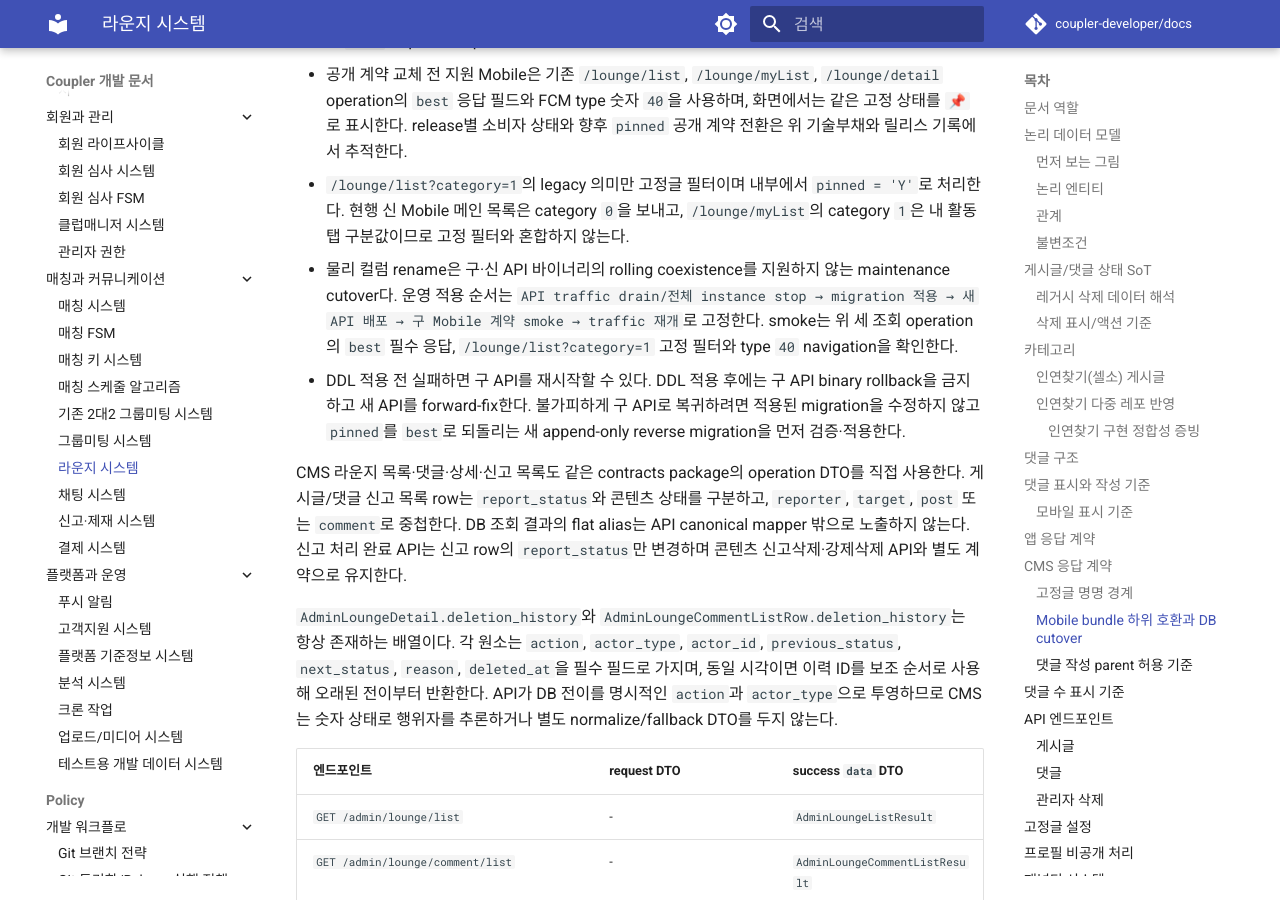
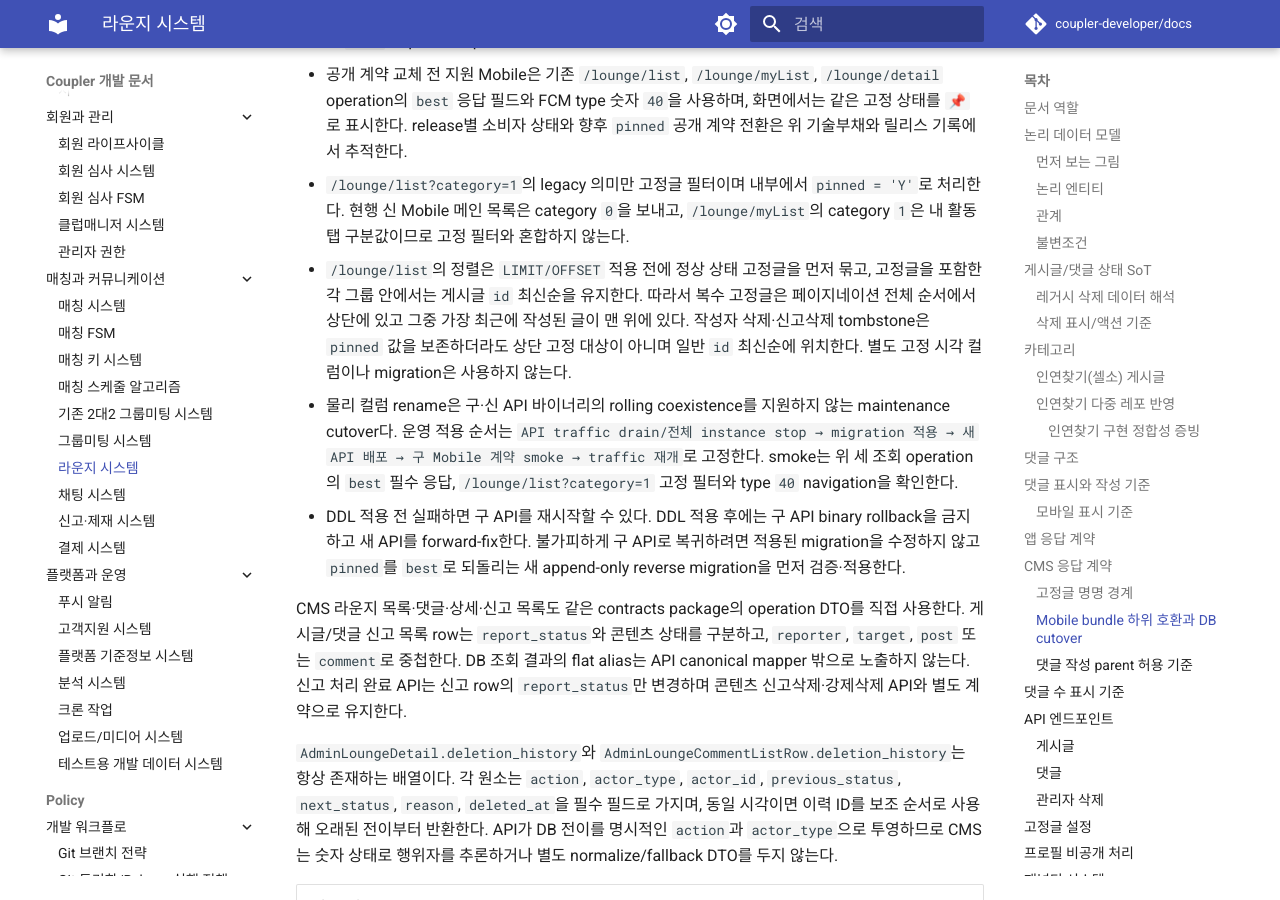
Before and after one commit to coupler-developer/docs, an MkDocs documentation site: the page built from content/architecture/lounge-system.md, in a window 1280 px wide and 900 px high, scrolled down 9307 px. Built offline with MkDocs 1.6.1 and Material for MkDocs 9.7.7, drawn with Linux system fonts in a browser that asks for light colours; comment, search, counter and statistics services are not loaded.

Commit message:
docs: 라운지 고정글 정렬 계약 명시 (#194)
* docs: 라운지 고정글 정렬 계약

* docs: 고정글 정렬 배포 경계를 명확화

Reason: pinned_at migration과 구 API가 함께 존재하는 짧은 구간의 쓰기 조건을 정확히 남길 필요가 있었다.

Changes: 전체 API 중지 없이 CMS 고정 상태 전이만 보류하고 불일치 사후검사를 수행하는 절차를 라운지 계약에 기록했다.

Tests: yarn verify

* docs: 고정글 최신순 계약을 정정

Reason: 복수 고정글의 순서는 고정 시각이 아니라 게시글 작성 순서다.

Changes: pinned_at과 DB migration 설명을 제거하고 정상 고정글 우선, id 최신순 계약만 남긴다.

Tests: yarn verify

```diff
--- a/content/architecture/lounge-system.md
+++ b/content/architecture/lounge-system.md
@@ -313,6 +313,11 @@ type CommentParentRef =
 - `/lounge/list?category=1`의 legacy 의미만 고정글 필터이며 내부에서 `pinned = 'Y'`로 처리한다. 현행 신 Mobile
   메인 목록은 category `0`을 보내고, `/lounge/myList`의 category `1`은 내 활동 탭 구분값이므로 고정 필터와
   혼합하지 않는다.
+- `/lounge/list`의 정렬은 `LIMIT/OFFSET` 적용 전에 정상 상태 고정글을 먼저 묶고, 고정글을 포함한
+  각 그룹 안에서는 게시글 `id` 최신순을 유지한다. 따라서 복수 고정글은 페이지네이션 전체 순서에서
+  상단에 있고 그중 가장 최근에 작성된 글이 맨 위에 있다. 작성자 삭제·신고삭제 tombstone은 `pinned`
+  값을 보존하더라도 상단 고정 대상이 아니며 일반 `id` 최신순에 위치한다. 별도 고정 시각 컬럼이나
+  migration은 사용하지 않는다.
 - 물리 컬럼 rename은 구·신 API 바이너리의 rolling coexistence를 지원하지 않는 maintenance cutover다. 운영
   적용 순서는 `API traffic drain/전체 instance stop → migration 적용 → 새 API 배포 → 구 Mobile 계약 smoke →
   traffic 재개`로 고정한다. smoke는 위 세 조회 operation의 `best` 필수 응답,
```
